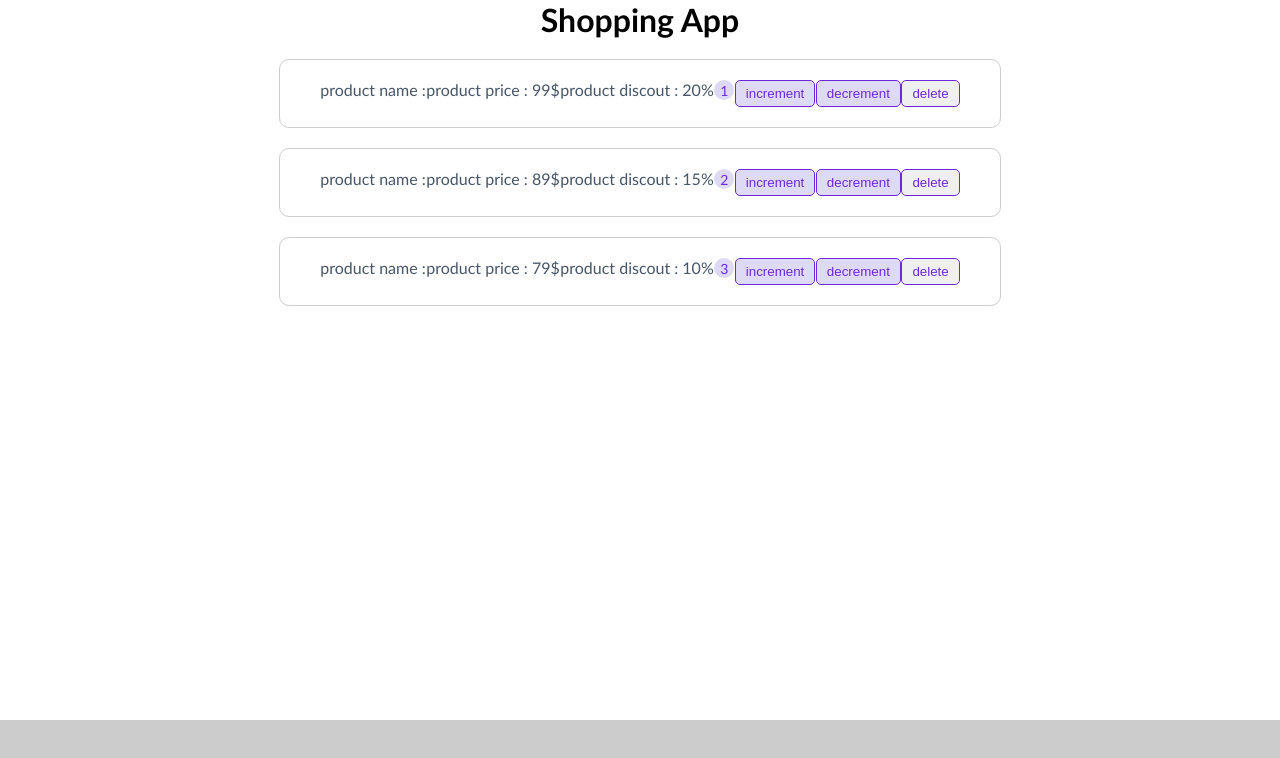
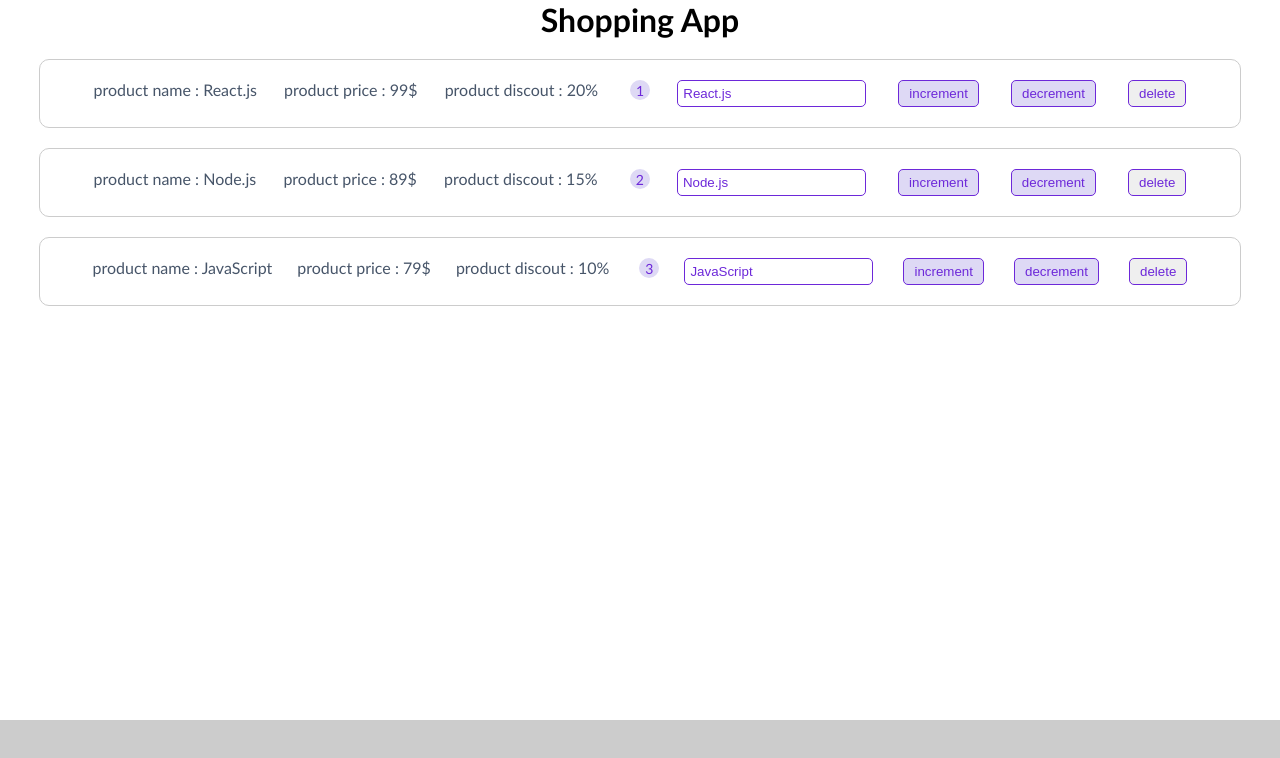
Before and after one commit to Ali-DoostAli/React-course, a React (Create React App) app: page / in a window 1280 px wide. Shown: the top 758 px of the page. Built offline with nearby package versions, Linux system fonts and the light colour scheme.

Commit message:
conrtolled component

```diff
--- a/src/components/Product/Product.js
+++ b/src/components/Product/Product.js
@@ -1,18 +1,37 @@
 // import "./product.css";
 import styles from "./product.module.css";
 
-
 const Product = (props) => {
   return (
-    <div className={styles.product} >
-      <p>product name : {props.product.name}</p>
+    <div className={styles.product}>
+      <p>product name : {props.product.title}</p>
       <p>product price : {props.product.price}</p>
-      <p>product discout  : {props.product.discout}</p>
+      <p>product discout : {props.product.discout}</p>
       <span className={styles.quantity}>{props.product.quantity}</span>
-      <button className={`${styles.button} ${styles.inc}`} onClick={props.onIncrement}>increment</button>
-      <button className={`${styles.button} ${styles.inc}`} onClick={props.onDecrement}>decrement</button>
-      <button className={styles.button}  onClick={props.onDelete}>delete</button>
-
+      <input
+      className={styles.input}
+        type="text"
+        onChange={props.onChange}
+        value={props.product.title}
+      />
+      <button
+        className={`${styles.button} ${styles.inc}`}
+        onClick={props.onIncrement}
+      >
+        increment
+      </button>
+      <button
+        className={`${styles.button} ${styles.dec}`}
+        onClick={props.onDecrement}
+      >
+        decrement
+      </button>
+      <button
+        className={`${styles.button} ${styles.del}`}
+        onClick={props.onDelete}
+      >
+        delete
+      </button>
     </div>
   );
 };
--- a/src/components/Product/ProductList.js
+++ b/src/components/Product/ProductList.js
@@ -23,11 +23,21 @@ class ProductList extends Component {
    this.setState({ products });
   }
 
+
+
   decrementHandler =(id) =>{
     console.log('decrement' , id);
     const products = [...this.state.products];
     const findItem = products.find((p) => p.id === id);
     findItem.quantity--;
+    this.setState({ products });
+   }
+
+   onChangeHandler = (e,id) => {
+    // console.log(e.target.value , id);
+    const products = [...this.state.products];
+    const findItem = products.find((p) => p.id === id);
+    findItem.title = e.target.value;
     this.setState({ products });
    }
 
@@ -42,6 +52,7 @@ class ProductList extends Component {
               onDelete={() => this.removeHandler(product.id)}
               onIncrement={() => this.incrementHandler(product.id)}
               onDecrement={() => this.decrementHandler(product.id)}
+              onChange={(e) => this.onChangeHandler(e,product.id)}
             />
           );
         })}
--- a/src/components/Product/product.module.css
+++ b/src/components/Product/product.module.css
@@ -5,7 +5,7 @@
     box-shadow: 0 , 10px , 80px rgba(0, 0, 0 , 0.065);
     display: flex;
     justify-content: space-around;
-    width: 40em;
+    width: 70em;
     margin-top: 20px;
     color : #475569;
 }
@@ -24,7 +24,23 @@
 
 .inc{
     background-color: #ded9f5;
+    margin-left: 5px;
 }
+.dec{
+
+        background-color: #ded9f5;
+        margin-left: 5px;
+
+}
+.del{
+
+
+    margin-left: 5px;
+
+}
+
+
+
 
 .quantity{
     background-color: #ded9f5;
@@ -37,4 +53,16 @@
     justify-content: center;
     align-items: center;
     font-size: 14px;
+    margin-left: 5px;
 }
+
+.input{
+    outline: none;
+    border: 1px solid #6d28d9;
+    border-radius: 5px;
+    padding: 5px 5px;
+    color: #6d28d9;
+}
+.input:focus{
+    border: 2px solid #6d28d9;
+}
```
